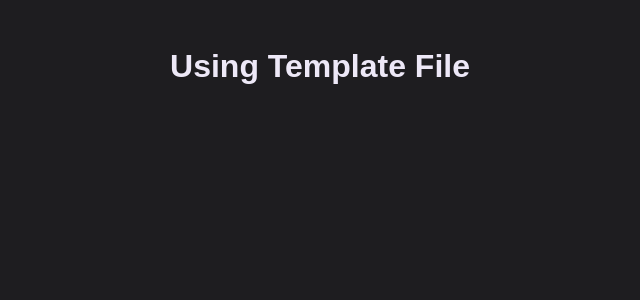
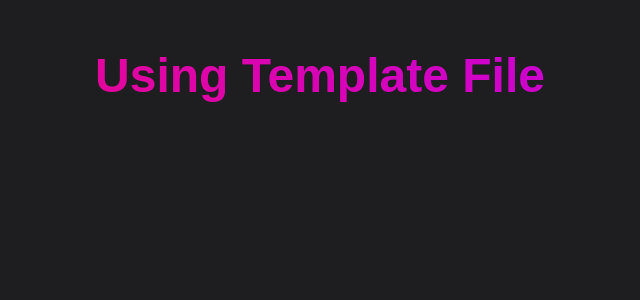
Before and after one commit to ankurpapneja4/angular_easytask_project, an Angular app: page / in a window 1280 px wide. Shown: the top 300 px of the page, without its empty margins (320-960 px from the left). Built offline with nearby package versions, Linux system fonts and the light colour scheme.

Commit message:
Header Component CSS - Added

```diff
--- a/src/app/app.component.css
+++ b/src/app/app.component.css
@@ -6,11 +6,3 @@ header {
 img {
   width: 8rem;
 }
-
-h1 {
-  margin: 1rem auto;
-  background: -webkit-linear-gradient(45deg, #f9096d, #b700ff);
-  -webkit-background-clip: text;
-  -webkit-text-fill-color: transparent;
-  font-size: 3rem;
-}
--- /dev/null
+++ b/src/app/header/header.component.css
@@ -0,0 +1,7 @@
+h1 {
+  margin: 1rem auto;
+  background: -webkit-linear-gradient(45deg, #f9096d, #b700ff);
+  -webkit-background-clip: text;
+  -webkit-text-fill-color: transparent;
+  font-size: 3rem;
+}
--- a/src/app/header/header.component.ts
+++ b/src/app/header/header.component.ts
@@ -4,7 +4,8 @@ import { Component } from '@angular/core'
   standalone: true,
   imports: [],
   selector: 'app-header',
-  templateUrl: './header.component.html'
+  templateUrl: './header.component.html',
+  styleUrl: './header.component.css'
 })
 export class HeaderComponent {
 
```
